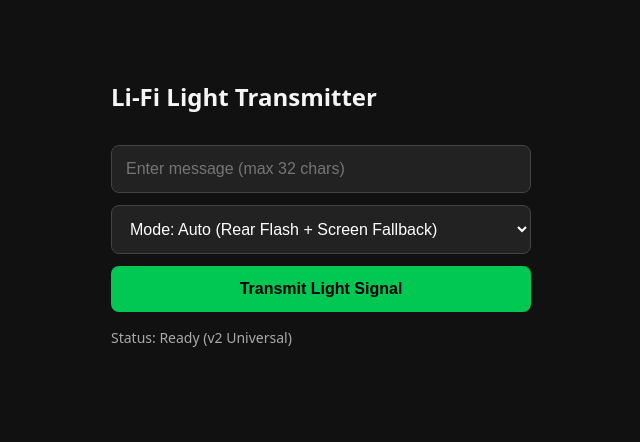
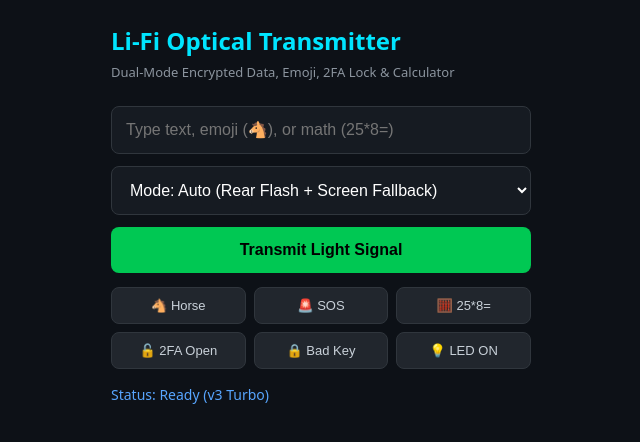
Before and after one commit to Nadeemmudgal/lifi-transmitter, a plain HTML site: page index.html in a window 1280 px wide. Shown: the whole page, without its empty margins (319-959 px from the left). Drawn offline with Linux system fonts and the light colour scheme.

Commit message:
Update index.html

```diff
--- a/index.html
+++ b/index.html
@@ -3,35 +3,121 @@
 <head>
   <meta charset="UTF-8" />
   <meta name="viewport" content="width=device-width, initial-scale=1.0" />
-  <meta http-equiv="Content-Security-Policy" content="default-src 'self'; script-src 'self'; style-src 'self' 'unsafe-inline'; object-src 'none'; base-uri 'self';" />
   <title>Li-Fi Light Transmitter</title>
   <style>
-    body { font-family: system-ui, sans-serif; max-width: 420px; margin: 40px auto; padding: 20px; background: #111; color: #f5f5f5; }
-    input, select, button { width: 100%; padding: 14px; margin-top: 12px; font-size: 16px; border-radius: 8px; border: none; box-sizing: border-box; }
-    input, select { background: #222; color: #fff; border: 1px solid #444; }
-    button { background: #00c853; color: #000; font-weight: bold; cursor: pointer; }
-    button:disabled { background: #555; color: #999; }
-    #status { margin-top: 16px; font-size: 14px; color: #aaa; }
+    body {
+      font-family: system-ui, -apple-system, sans-serif;
+      max-width: 420px;
+      margin: 24px auto;
+      padding: 0 16px;
+      background: #0d1117;
+      color: #f0f6fc;
+    }
+    h2 {
+      margin-bottom: 6px;
+      color: #00e5ff;
+    }
+    p.sub {
+      margin-top: 0;
+      font-size: 13px;
+      color: #8b949e;
+    }
+    input, select, button {
+      width: 100%;
+      box-sizing: border-box;
+      padding: 14px;
+      margin-top: 12px;
+      font-size: 16px;
+      border-radius: 8px;
+      border: 1px solid #30363d;
+    }
+    input, select {
+      background: #161b22;
+      color: #ffffff;
+    }
+    button#sendBtn {
+      background: #00c853;
+      color: #000000;
+      font-weight: bold;
+      border: none;
+      cursor: pointer;
+    }
+    button#sendBtn:disabled {
+      background: #444c56;
+      color: #8b949e;
+    }
+    .presets {
+      display: grid;
+      grid-template-columns: repeat(3, 1fr);
+      gap: 8px;
+      margin-top: 14px;
+    }
+    .presets button {
+      margin-top: 0;
+      padding: 10px 6px;
+      font-size: 13px;
+      background: #21262d;
+      color: #c9d1d9;
+      border: 1px solid #30363d;
+      cursor: pointer;
+    }
+    #status {
+      margin-top: 16px;
+      font-size: 14px;
+      color: #58a6ff;
+      word-break: break-word;
+    }
     #screenStrobe {
-      display: none; position: fixed; inset: 0; z-index: 9999;
-      background: #000; align-items: center; justify-content: center;
-      font-weight: bold; font-size: 18px; color: #555;
+      display: none;
+      position: fixed;
+      inset: 0;
+      z-index: 9999;
+      background: #000000;
+      align-items: center;
+      justify-content: center;
+      font-weight: bold;
+      font-size: 18px;
+      color: #555555;
     }
   </style>
 </head>
 <body>
-  <h2>Li-Fi Light Transmitter</h2>
-  <input type="text" id="messageInput" maxlength="32" placeholder="Enter message (max 32 chars)" />
+  <h2>Li-Fi Optical Transmitter</h2>
+  <p class="sub">Dual-Mode Encrypted Data, Emoji, 2FA Lock &amp; Calculator</p>
+
+  <input
+    type="text"
+    id="messageInput"
+    maxlength="32"
+    placeholder="Type text, emoji (🐴), or math (25*8=)"
+  />
+
   <select id="modeSelect">
     <option value="auto">Mode: Auto (Rear Flash + Screen Fallback)</option>
     <option value="flash">Mode: Rear Flashlight Only</option>
     <option value="screen">Mode: Screen Flash (Works on ALL Phones)</option>
   </select>
+
   <button id="sendBtn">Transmit Light Signal</button>
-  <p id="status">Status: Ready (v2 Universal)</p>
 
-  <div id="screenStrobe">Hold screen 1-2 inches from LDR sensor...</div>
+  <div class="presets">
+    <button type="button" onclick="setDemo('🐴')">🐴 Horse</button>
+    <button type="button" onclick="setDemo('🚨')">🚨 SOS</button>
+    <button type="button" onclick="setDemo('25*8=')">🧮 25*8=</button>
+    <button type="button" onclick="setDemo('OPEN2026')">🔓 2FA Open</button>
+    <button type="button" onclick="setDemo('KEY:1234')">🔒 Bad Key</button>
+    <button type="button" onclick="setDemo('LED ON')">💡 LED ON</button>
+  </div>
 
-  <script src="app.js?v=2"></script>
+  <p id="status">Status: Ready (v3 Turbo)</p>
+
+  <div id="screenStrobe">Transmitting via Screen Flash...</div>
+
+  <script>
+    function setDemo(val) {
+      document.getElementById("messageInput").value = val;
+    }
+  </script>
+  <script src="app.js?v=3"></script>
 </body>
 </html>
```
